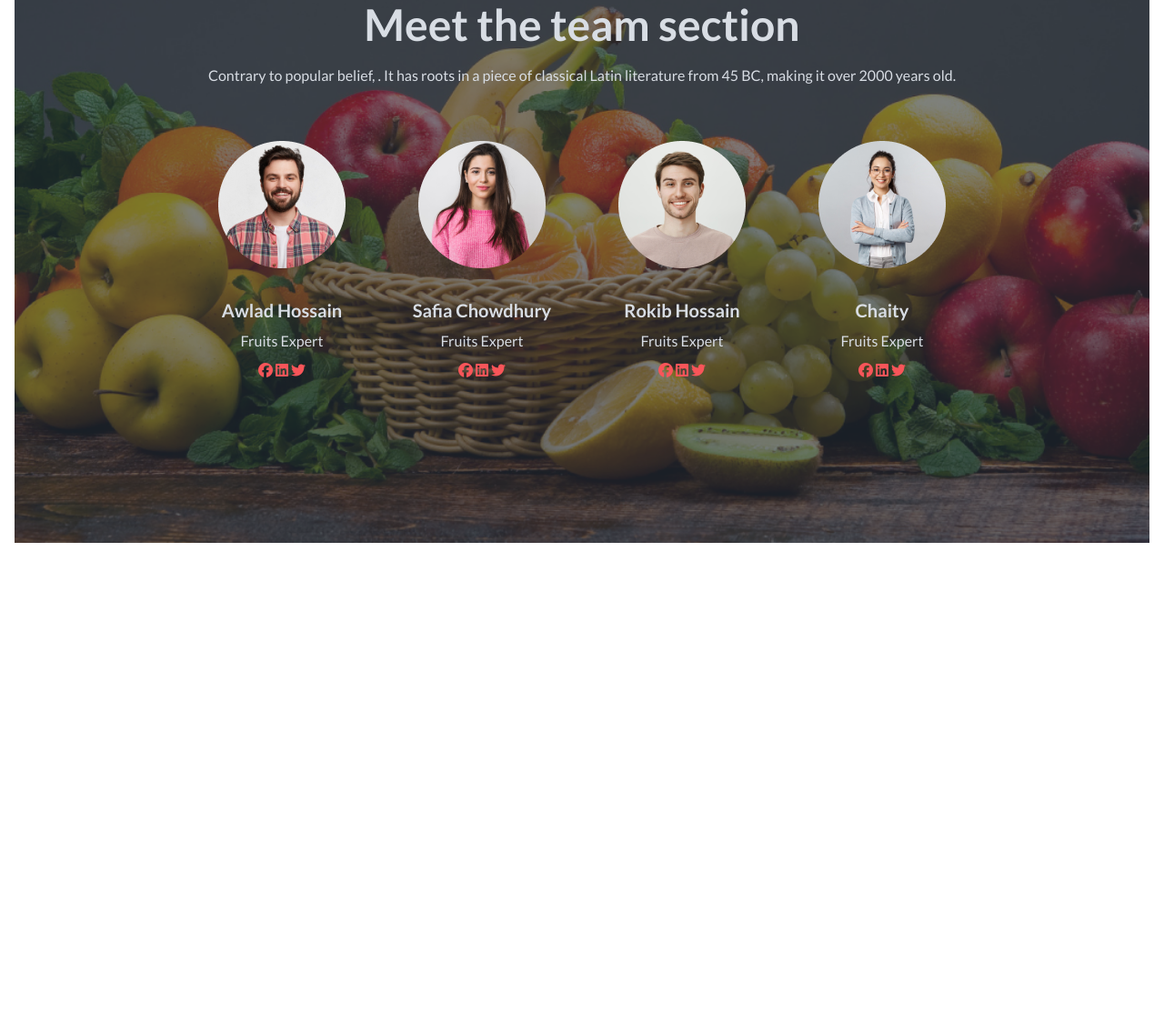
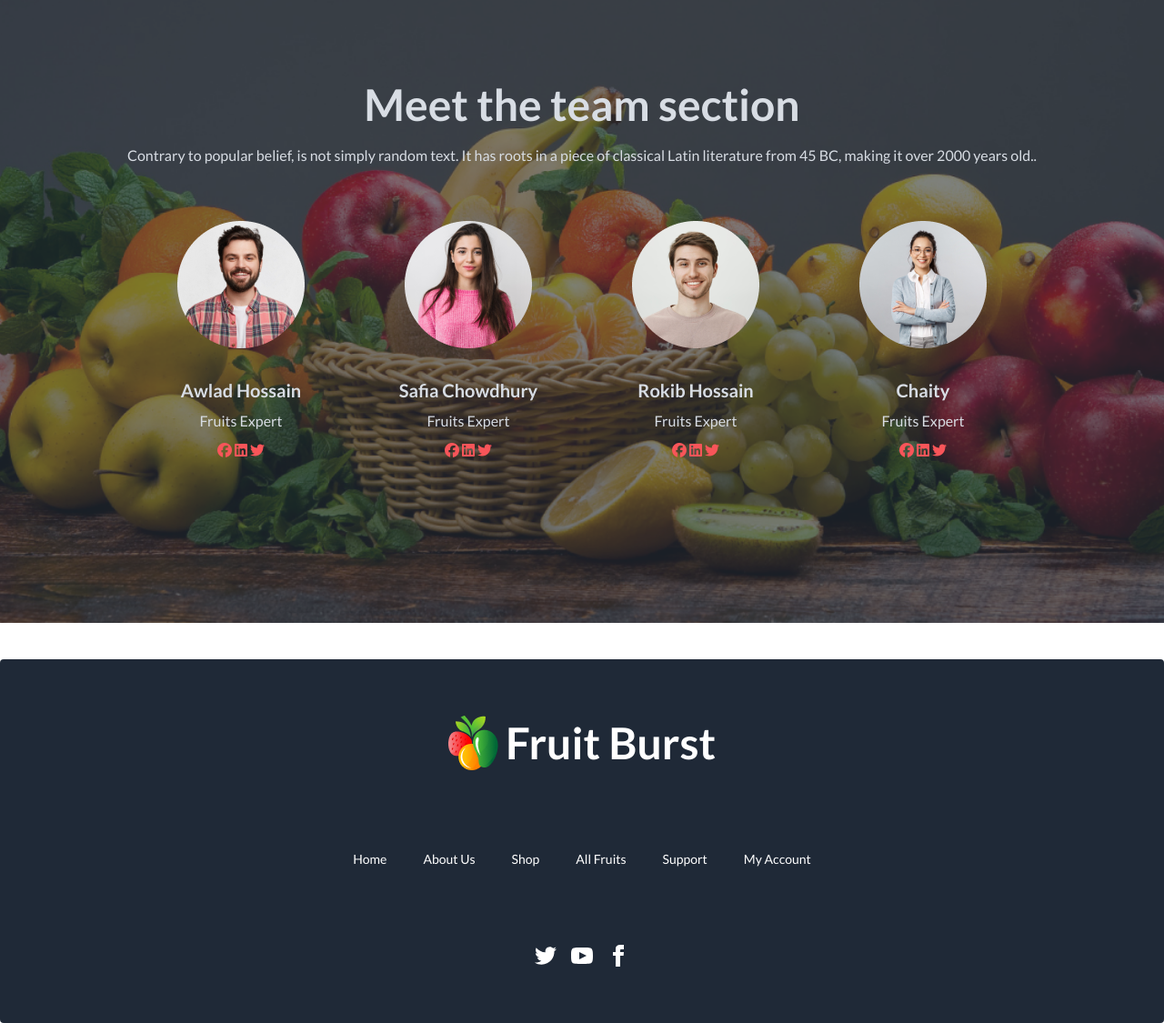
Before and after one commit to Be-professional/fruit-burst, a plain HTML site: page index.html in a window 1280 px wide. Shown: the part 1618-2743 px from the top of the page at 91% size. Before the commit the page ends 2231 px from the top, so only its background shows below. Drawn offline with nearby package versions, Linux system fonts and the light colour scheme.

Commit message:
added all main section

```diff
--- a/index.html
+++ b/index.html
@@ -152,14 +152,14 @@
     </header>
     <main class="container mx-auto">
         <!-- deal the day section  -->
-        <section class="my-24 bg-slate-100">
-            <div class="flex flex-col lg:flex-row lg:justify-between items-center">
+        <section class="my-24 bg-slate-100 ">
+            <div class="flex flex-col lg:flex-row lg:justify-between lg:justify-start  items-center">
                 <div class="">
                     <h3 class="text-2xl lg:text-5xl font-extrabold">Deal of the day</h3>
                     <p class="font-medium mt-5">Contrary to popular belief, is not simply random text. It has roots in a piece of classical <br> Latin literature from 45 BC, making it over 2000 years old.</p>
                 </div>
 
-                <div class="lg:justify-end flex">
+                <div class=" lg:justify-end flex">
                     <div class="text-center border-r-8 border-dashed">
                         <h3 class="text-2xl mx-1 lg:text-5xl mx-6 ">29</h3>
                         <p>Days</p>
@@ -269,16 +269,19 @@
                     </div>
                 </div>
             </div>
+            <div class="text-center">
+                <button class="text-center btn bg-fruit-bg mt-10  text-white">Shop All</button>
+            </div>
         </section>
         <!-- meet the team section  -->
-        <section>
-            <div class="m-4">
+        <section class="">
+            <div class="">
                 <div class="hero" style="background-image: url(images/banner1.png);">
                     <div class="hero-overlay bg-opacity-60"></div>
                     <div class="hero-content text-center text-neutral-content">
                       <div class="lg:min-h-[690px] lg:pt-28">
                         <h1 class="mb-5 text-5xl font-bold">Meet the team section</h1>
-                        <p class="mb-5">Contrary to popular belief, . It has roots in a piece of classical Latin literature from 45 BC, making it over 2000 years old.</p>
+                        <p class="mb-5">Contrary to popular belief, is not simply random text. It has roots in a piece of classical Latin literature from 45 BC, making it over 2000 years old..</p>
                         <div class="grid lg:grid-cols-4">
                             <!-- member no-1   -->
                             <div class="card ">
@@ -348,8 +351,28 @@
 
             </div>
         </section>
+    </main>
+    <footer class="footer footer-center lg:p-10 bg-base-content text-base-content rounded lg:h-[400px] mt-10">
+        <div class="flex text-5xl font-extrabold">
+            <img src="images/logo.png" alt="">
+            <h2 class="text-white">Fruit Burst</h2>
+        </div>
+        <nav class="grid grid-flow-col gap-10 text-white mt-1">
+          <a class="link link-hover">Home</a>
+          <a class="link link-hover">About Us</a>
+          <a class="link link-hover">Shop</a>
+          <a class="link link-hover">All Fruits</a>
+          <a class="link link-hover">Support</a>
+          <a class="link link-hover">My Account</a>
+        </nav>
+        <nav>
+          <div class="grid grid-flow-col gap-4 text-white">
+            <a><svg xmlns="http://www.w3.org/2000/svg" width="24" height="24" viewBox="0 0 24 24" class="fill-current"><path d="M24 4.557c-.883.392-1.832.656-2.828.775 1.017-.609 1.798-1.574 2.165-2.724-.951.564-2.005.974-3.127 1.195-.897-.957-2.178-1.555-3.594-1.555-3.179 0-5.515 2.966-4.797 6.045-4.091-.205-7.719-2.165-10.148-5.144-1.29 2.213-.669 5.108 1.523 6.574-.806-.026-1.566-.247-2.229-.616-.054 2.281 1.581 4.415 3.949 4.89-.693.188-1.452.232-2.224.084.626 1.956 2.444 3.379 4.6 3.419-2.07 1.623-4.678 2.348-7.29 2.04 2.179 1.397 4.768 2.212 7.548 2.212 9.142 0 14.307-7.721 13.995-14.646.962-.695 1.797-1.562 2.457-2.549z"></path></svg></a>
+            <a><svg xmlns="http://www.w3.org/2000/svg" width="24" height="24" viewBox="0 0 24 24" class="fill-current"><path d="M19.615 3.184c-3.604-.246-11.631-.245-15.23 0-3.897.266-4.356 2.62-4.385 8.816.029 6.185.484 8.549 4.385 8.816 3.6.245 11.626.246 15.23 0 3.897-.266 4.356-2.62 4.385-8.816-.029-6.185-.484-8.549-4.385-8.816zm-10.615 12.816v-8l8 3.993-8 4.007z"></path></svg></a>
+            <a><svg xmlns="http://www.w3.org/2000/svg" width="24" height="24" viewBox="0 0 24 24" class="fill-current"><path d="M9 8h-3v4h3v12h5v-12h3.642l.358-4h-4v-1.667c0-.955.192-1.333 1.115-1.333h2.885v-5h-3.808c-3.596 0-5.192 1.583-5.192 4.615v3.385z"></path></svg></a>
+          </div>
+        </nav>
 
-
-    </main>
+    </footer>
 </body>
 </html>
```
